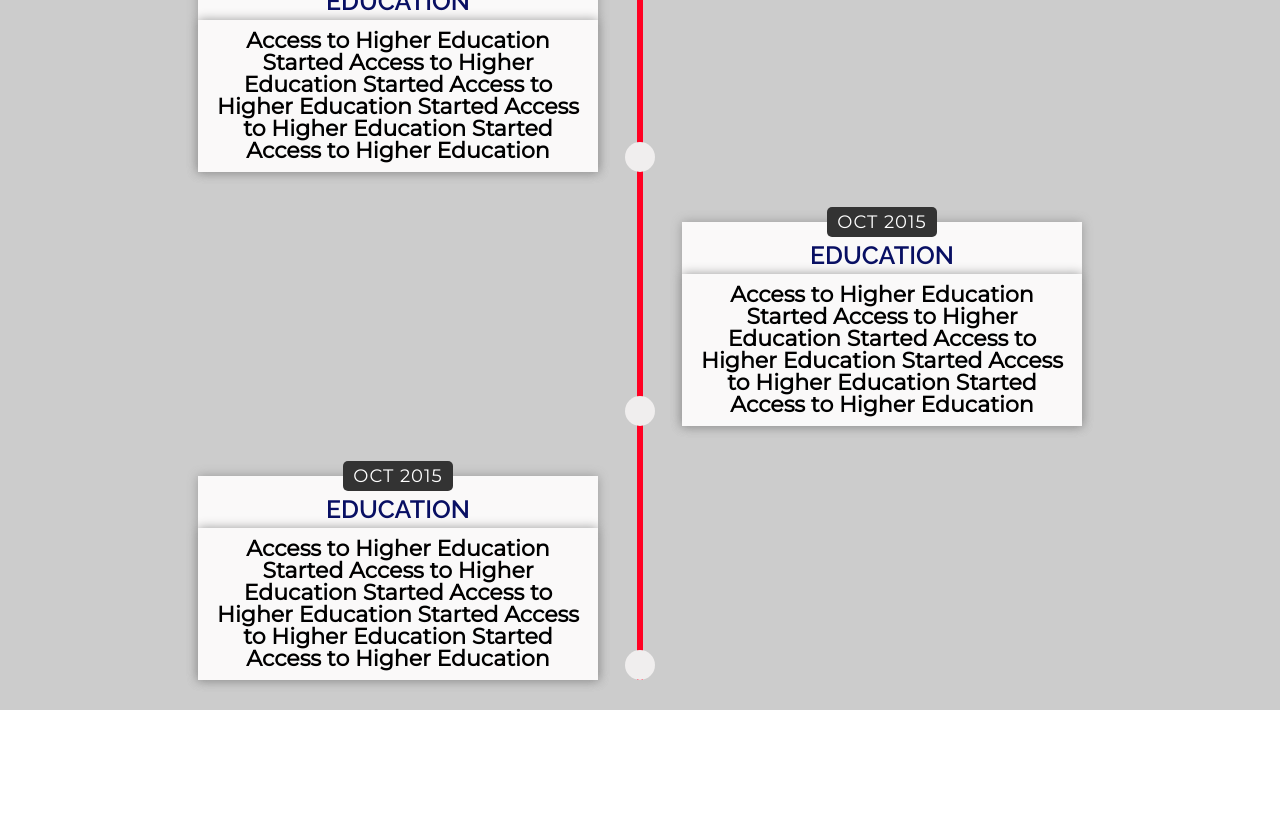
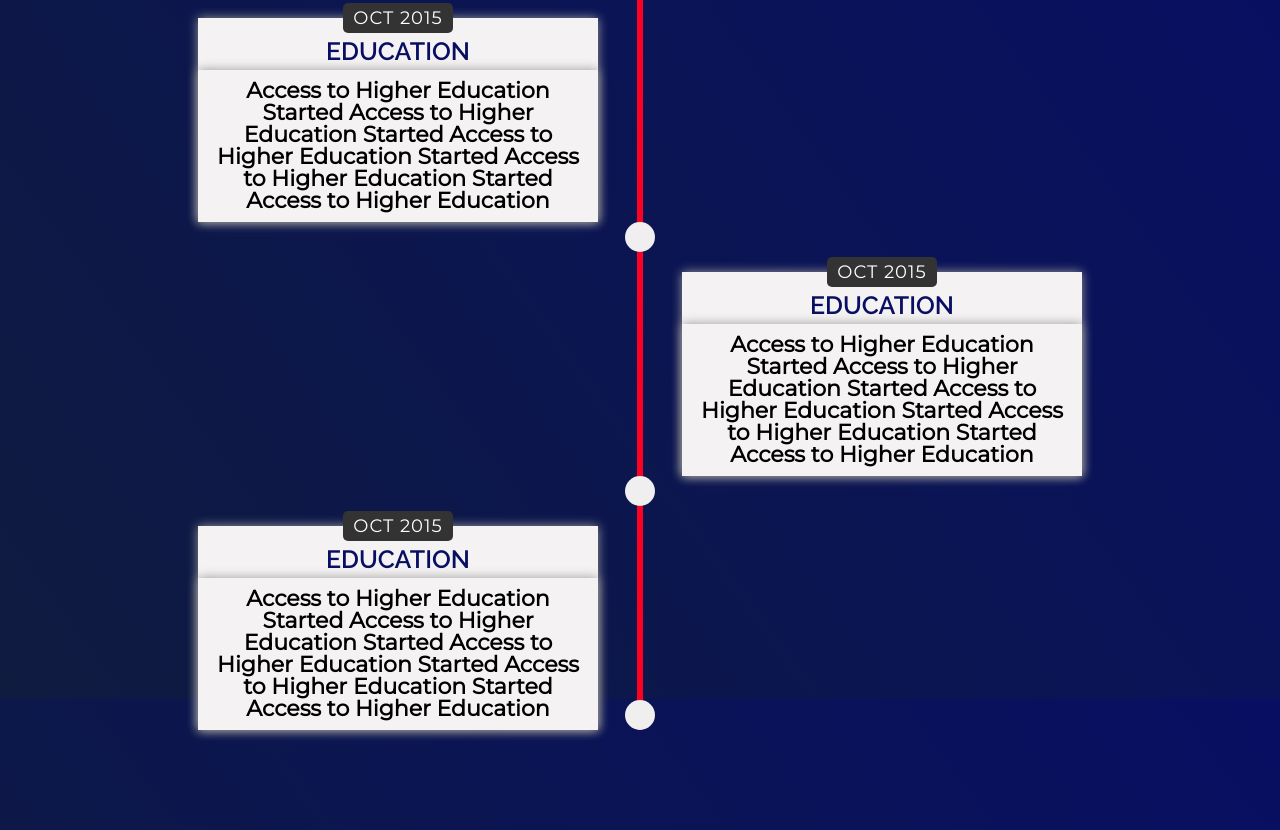
Before and after one commit to AaronPowell96/New-Portfolio-2019, a plain HTML site: page index.html in a window 1280 px wide. Shown: the part 1866-2696 px from the top of the page. Before the commit the page ends 2576 px from the top, so only its background shows below. Drawn offline with Linux system fonts and the light colour scheme.

Commit message:
Finalised timeline design

```diff
--- a/resources/css/_components.scss
+++ b/resources/css/_components.scss
@@ -283,19 +283,10 @@
 //TIMELINE
 /////////////////////////////
 
-// STYLING
+/// STYLING
 .timeline {
-  background-image: linear-gradient(
-      to bottom,
-      rgba(15, 27, 63, 0.2),
-      rgba(15, 27, 63, 0.8),
-      rgba(15, 27, 63, 0.8),
-      rgba(15, 27, 63, 1),
-      rgba(15, 27, 63, 1)
-    ),
-    url(../img/laptopbg-min.jpg);
-  background-size: cover;
-  background-attachment: fixed;
+  background-image: var(--timeline-background-color);
+  padding-bottom: 10rem;
   &-heading {
     color: var(--color-grey-light-1);
     font-size: 2rem;
@@ -308,22 +299,39 @@
       margin: 0 auto;
       padding-top: 5rem;
       background: #ff0022;
+      &:first-of-type {
+        margin-top: 5rem;
+      }
       &::before {
         content: "";
         position: absolute;
         left: 50%;
-        bottom: 0;
-        transform: translateX(-50%) rotate(45deg);
+        top: 0;
+        transform: translateX(-50%);
         width: 30px;
         height: 30px;
         border-radius: 100px;
         z-index: 2;
         background: #f0eeee;
       }
+      &:last-of-type {
+        &::after {
+          content: "";
+          position: absolute;
+          left: 50%;
+          bottom: 0;
+          transform: translateX(-50%);
+          width: 30px;
+          height: 30px;
+          border-radius: 100px;
+          z-index: 2;
+          background: #f0eeee;
+        }
+      }
       div {
         position: relative;
         width: 40rem;
-        background: $primary-color;
+        background: var(--color-grey-light-2);
         box-shadow: 0px 0px 10px 0px var(--color-grey-dark-3);
         border-radius: 0px;
         display: grid;
@@ -430,7 +438,7 @@
   .timeline {
     ul {
       li {
-        margin-left: 0;
+        margin-left: 18px;
         div {
           width: 70vw;
         }
--- a/resources/js/main.js
+++ b/resources/js/main.js
@@ -73,9 +73,10 @@ for (let i = 0; i < sideNavItems.length - 1; i++) {
 }
 
 var sections = document.querySelectorAll("section");
-let section1 = sections[0].offsetTop - 60;
-let section2 = sections[1].offsetTop - 60;
+let section1 = sections[0].offsetTop - 100;
+let section2 = sections[1].offsetTop - 100;
 //let section3 = sections[2].offsetTop - 60;
+
 function sectionDetection() {
   if (window.pageYOffset >= section1 && !(window.pageYOffset >= section2)) {
     removeActiveClass();
@@ -89,29 +90,30 @@ function sectionDetection() {
   }
 }
 
-var items = document.querySelectorAll(".timeline li");
+const highlights = document.querySelectorAll(".timeline li");
 
 function isElementInViewport(el) {
-  var rect = el.getBoundingClientRect();
+  let rect = el.getBoundingClientRect();
   return (
-    rect.top >= 0 &&
+    rect.top >= 50 &&
     rect.left >= 0 &&
-    rect.bottom <= (window.innerHeight || document.documentElement.clientHeight) &&
+    rect.bottom <=
+      (window.innerHeight || document.documentElement.clientHeight) &&
     rect.right <= (window.innerWidth || document.documentElement.clientWidth)
   );
 }
 
-function callbackFunc() {
-  for (var i = 0; i < items.length; i++) {
-    if (isElementInViewport(items[i])) {
-      if(!items[i].classList.contains("in-view")){
-        items[i].classList.add("in-view");
+function checkInView() {
+  for (let i = 0; i < highlights.length; i++) {
+    if (isElementInViewport(highlights[i])) {
+      if (!highlights[i].classList.contains("in-view")) {
+        highlights[i].classList.add("in-view");
       }
-    } else if(items[i].classList.contains("in-view")) {
-        items[i].classList.remove("in-view");
+    } else if (highlights[i].classList.contains("in-view")) {
+      highlights[i].classList.remove("in-view");
     }
   }
 }
 
-window.addEventListener("load", callbackFunc);
-window.addEventListener("scroll", callbackFunc);
+window.addEventListener("load", checkInView);
+window.addEventListener("scroll", checkInView);
```
Also changed, not shown: resources/css/style.css, 1 other file.
